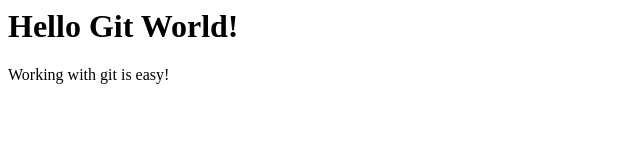
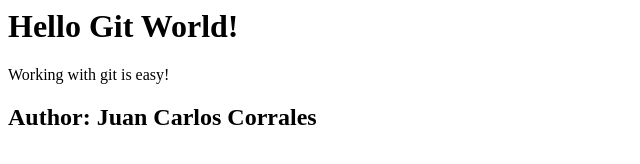
Before and after one commit to jccorralesIBM/GitGithubMasterclass, a plain HTML site: page index.html in a window 1280 px wide. Shown: the whole page, without its empty margins (0-640 px from the left). Drawn offline with Linux system fonts and the light colour scheme.

Commit message:
Add author
I have added a header to the index.html file
that now contains my name as the author of the
file.

```diff
--- a/index.html
+++ b/index.html
@@ -3,3 +3,5 @@
 <div>
  <p>Working with git is easy!</p>
 </div>
+
+<h2>Author: Juan Carlos Corrales</h2>
```
